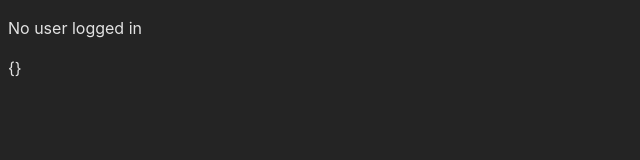
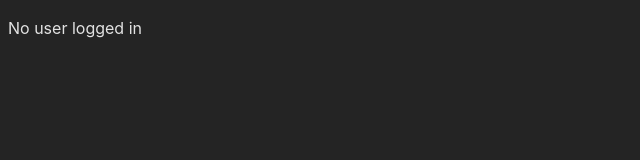
Before and after one commit to tollview/TollViewWebView, a React (Vite) app: page / in a window 1280 px wide. Shown: the top 160 px of the page, without its empty margins (0-640 px from the left). Built offline with nearby package versions, Linux system fonts and the light colour scheme.

Commit message:
able to display tolls list by DayReportsList and DayReport components

```diff
--- /dev/null
+++ b/src/components/DayReport.tsx
@@ -0,0 +1,13 @@
+import React from "react";
+
+const DayReport = ({thisDayAndCost}) => {
+    return (
+        //todo don't worry this will be proper css eventually - just blasting thru some test displays
+        <div style={{ display: "flex", flexDirection: "row", justifyContent: "space-between", width: "75vw" }}>
+            <h2>{JSON.stringify(thisDayAndCost[0])}</h2>
+            <h2>{JSON.stringify(thisDayAndCost[1])}</h2>
+        </div>
+    )
+}
+
+export default DayReport
--- /dev/null
+++ b/src/components/DayReportsList.tsx
@@ -0,0 +1,18 @@
+import React from "react";
+import DayReport from "./DayReport";
+
+interface DayReportsListProps {
+    tollsByDate: { [key: string]: any };
+}
+
+const DayReportsList: React.FC<DayReportsListProps> = ({ tollsByDate }) => {
+    return (
+        <>
+            {Object.entries(tollsByDate).map((thisDayAndCost: [string, number], index: number) => (
+                <DayReport key={index} thisDayAndCost={thisDayAndCost} />
+            ))}
+        </>
+    );
+};
+
+export default DayReportsList;
--- a/src/components/Home.tsx
+++ b/src/components/Home.tsx
@@ -5,6 +5,7 @@ import { Gate } from "../models/Gate.ts";
 import { Timestamp } from "../models/Timestamp.ts";
 import { Toll } from "../models/Toll.ts";
 import { app } from '../scripts/firebaseConfig';
+import DayReportsList from "./DayReportsList.tsx";
 
 const Home: React.FC = () => {
     const db = getDatabase(app);
@@ -81,33 +82,25 @@ const Home: React.FC = () => {
                 const fetchedTollsList = await buildTollsList();
                 setTollsList(fetchedTollsList);
 
-                // Convert the gates list to a map for easier lookup
                 const gatesMap = fetchedGatesList.reduce((acc, gate: Gate) => {
                     acc[gate.id] = gate;
                     return acc;
                 }, {});
 
-                console.log(`GATESMAP: ${JSON.stringify(gatesMap["96b26fb5-094e-4afb-a307-69233d77267a"]["cost"])}`)
-
-                console.log(`gatesList size: ${fetchedGatesList.length}, tollsList size: ${fetchedTollsList.length}`);
-                console.log(`fetchedTollsList: ${JSON.stringify(fetchedTollsList[0]["gateId"])}`)
                 setTollsByDate(fetchedTollsList.reduce((acc, toll: Toll) => {
                     const dateKey = `${toll.timestamp.year}-${toll.timestamp.month}-${toll.timestamp.date}`;
                     if (!acc[dateKey]) {
                         acc[dateKey] = 0;
                     }
 
-                    // TODO: How we get toll.gateId is wrong, works when hardcoded with the console.log above
-                    console.log(`gateId was: ${gatesMap[toll.gateId]}`)
                     const gate = gatesMap[toll.gateId];
-                    console.log(`GATE WAS: ${JSON.stringify(gate)}`)
                     if (gate) {
                         acc[dateKey] += Number(gate.cost);
                     }
 
                     return acc;
-                }, {}));
-                console.log(tollsByDate);
+
+                }, {}),);
             }
         };
 
@@ -119,7 +112,7 @@ const Home: React.FC = () => {
     return (
         <div>
             {user ? <p>Welcome, {user.email}</p> : <p>No user logged in</p>}
-            <p>{ JSON.stringify(tollsByDate)} </p>
+            <DayReportsList tollsByDate={tollsByDate}/>
         </div>
     );
 }
```
